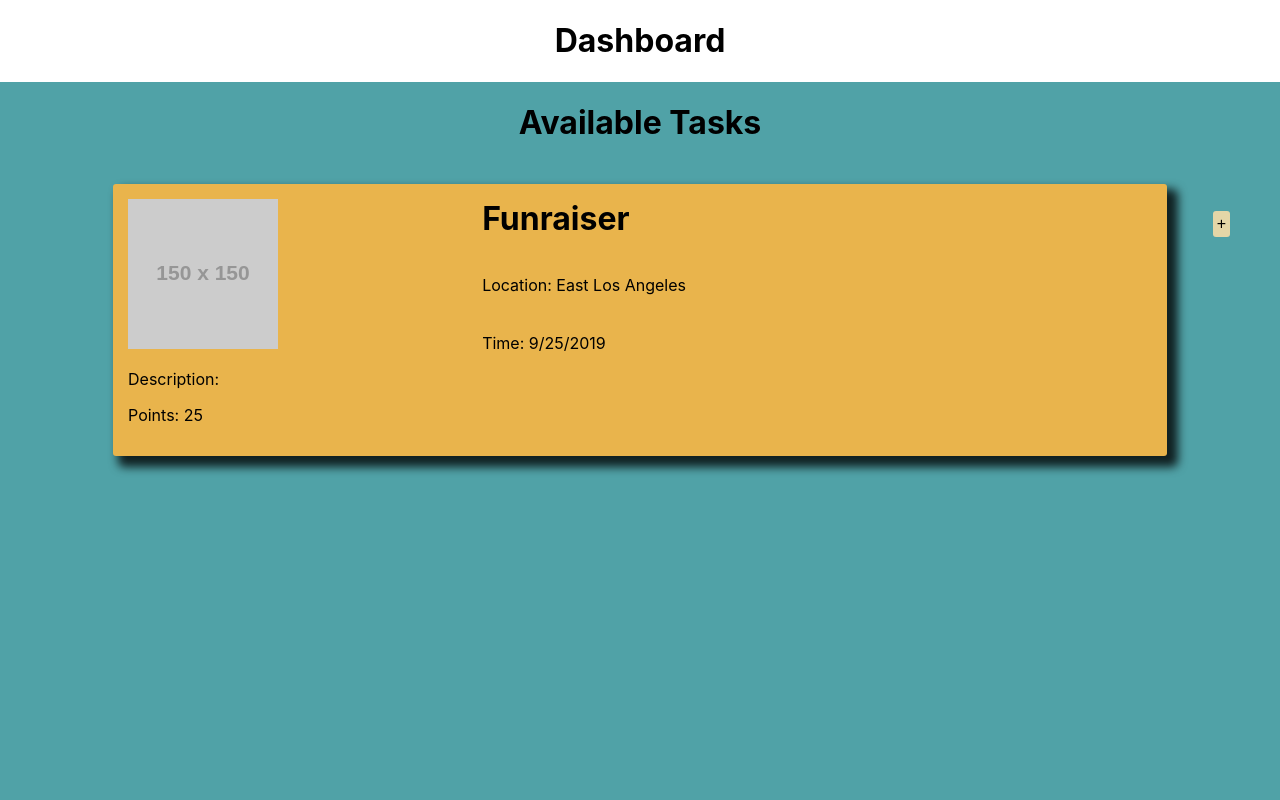
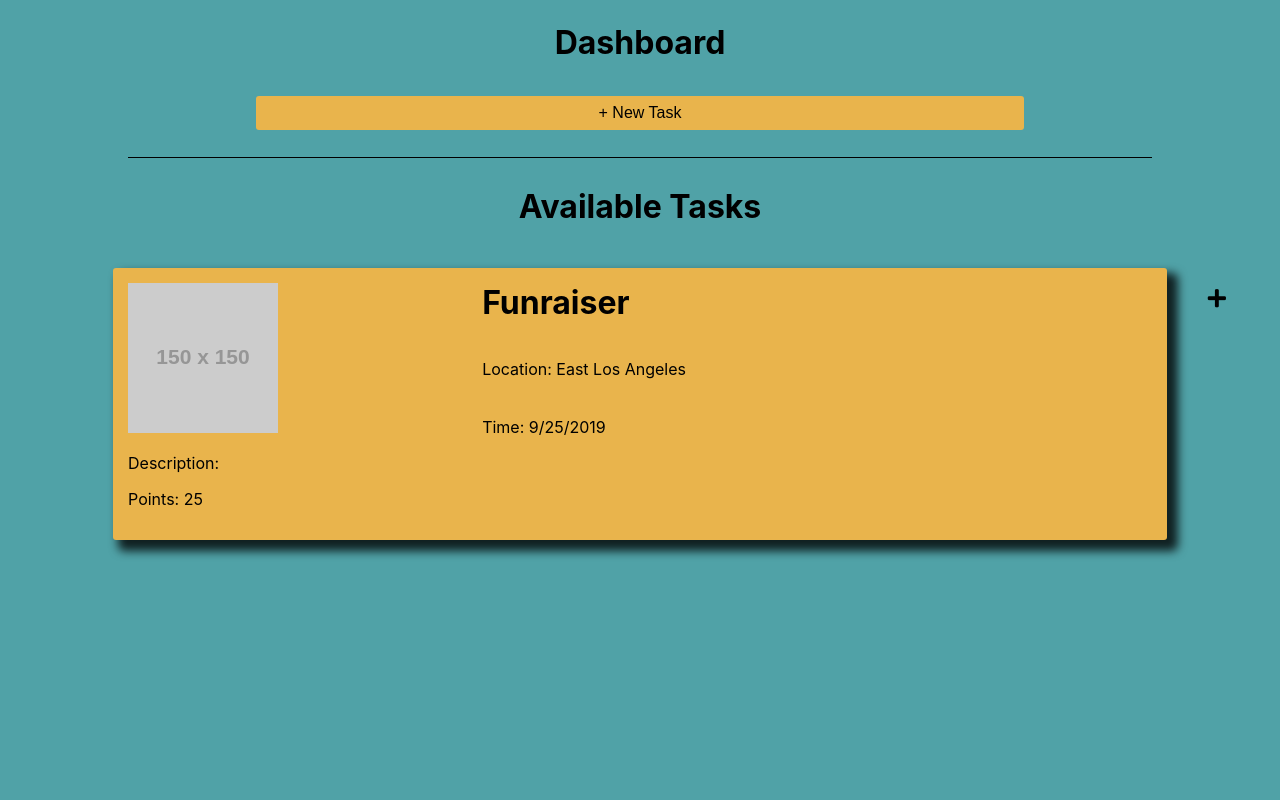
Before and after one commit to Hackbit/reactriot2019-lambdarioteers, a React (Create React App) app: page /dashboard in a window 1280 px wide. Shown: the top 800 px of the page. Built offline with nearby package versions, Linux system fonts and the light colour scheme.

Commit message:
Styled and implemented 'create new task' that routes to task-form for charity users, and added a 'save' button for volunteers. 'save' button currently does not link anywhere. User type is being managed in state.

```diff
--- a/public/index.html
+++ b/public/index.html
@@ -3,8 +3,8 @@
   <head>
     <meta charset="utf-8" />
     <link rel="shortcut icon" href="%PUBLIC_URL%/favicon.ico" />
+    <link rel="stylesheet" href="https://cdnjs.cloudflare.com/ajax/libs/font-awesome/5.11.2/css/all.css" />
     <meta name="viewport" content="width=device-width, initial-scale=1" />
-    <link rel="stylesheet" href="https://cdnjs.cloudflare.com/ajax/libs/font-awesome/4.7.0/css/font-awesome.min.css">
     <meta name="theme-color" content="#000000" />
     <meta
       name="description"
--- a/src/components/Dashboard.js
+++ b/src/components/Dashboard.js
@@ -1,15 +1,48 @@
-import React from "react"
+import React, { useState } from "react"
+import styled from "styled-components"
 
 import TaskView from "./TaskView"
 
-const Dashboard = () => {
-
+const Dashboard = ({ history }) => {
+    const [isCharity, setIsCharity] = useState(true);
     return (
-        <>
+        <DashboardWrapper>
             <h1>Dashboard</h1>
+            {isCharity && <AddTaskButton onClick={() => history.push("/task-form")}>+ New Task</AddTaskButton>}
+            <hr />
             <TaskView />
-        </>
+        </DashboardWrapper>
     );
 };
 
 export default Dashboard
+
+const DashboardWrapper = styled.div`
+    background: #50a2a7;
+    margin-top: -22px;
+    padding-top: 24px;
+
+    hr {
+        background: black;
+        border: none;
+        height: 1px;
+        width: 80%
+        margin-top: 15px;
+    }
+`;
+
+const AddTaskButton = styled.button`
+  border: none;
+  border-radius: 3px;
+  width: 60%;
+  padding: 8px;
+  font-size: 1rem;
+  background: #e9b44c;
+  transition: all .3s;
+  margin: 12px 0;
+
+  &:hover {
+      background: #9b2915;
+      color: white;
+  }
+`;
--- a/src/components/Task.js
+++ b/src/components/Task.js
@@ -2,15 +2,7 @@ import React, { useState } from "react";
 import styled from "styled-components";
 
 const Task = ({ task, history }) => {
-  const {
-    id,
-    name,
-    locationInput,
-    time,
-    pointsToEarn,
-    img,
-    description
-  } = task;
+  const { id, name, locationInput, time, pointsToEarn, img, description } = task;
   const [isVolunteer, setIsVolunteer] = useState(true);
   return (
     <TaskContainer
@@ -20,7 +12,7 @@ const Task = ({ task, history }) => {
     >
       <TaskCard>
         <Top>
-          {isVolunteer && <AddTaskButton>+</AddTaskButton>}
+          {isVolunteer && <AddTaskButton><i class="fas fa-plus"></i></AddTaskButton>}
           <div className="img-container">
             <img
               src={img ? img : "https://via.placeholder.com/150"}
@@ -89,16 +81,14 @@ const AddTaskButton = styled.button`
   right: 50px;
   border: none;
   border-radius: 3px;
-  // width: 76%;
   padding: 4px;
-  font-size: 1rem;
-  background: #e4d6a7;
+  font-size: 1.3rem;
+  background: none;
   transition: all .3s;
-  margin: 12px 0;
+  cursor: pointer;
 
   &:hover {
-      background: #9b2915;
-      color: white;
+      background: #e4d6a7;
   }
 `;
 
```
